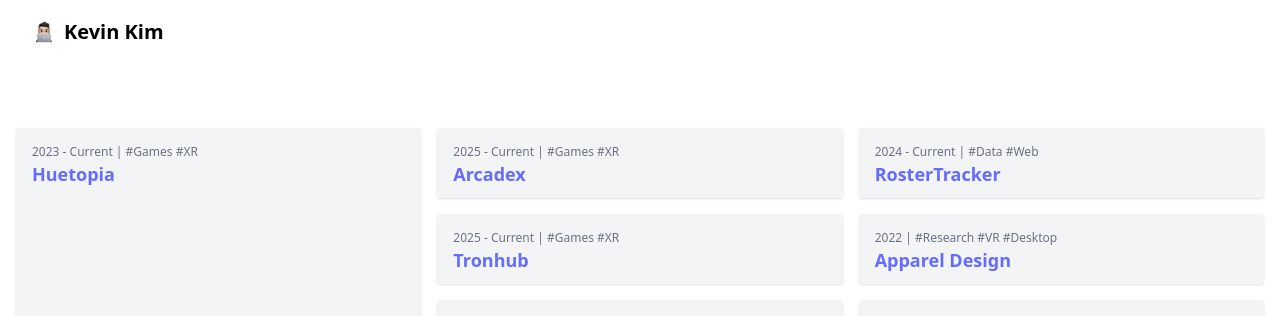
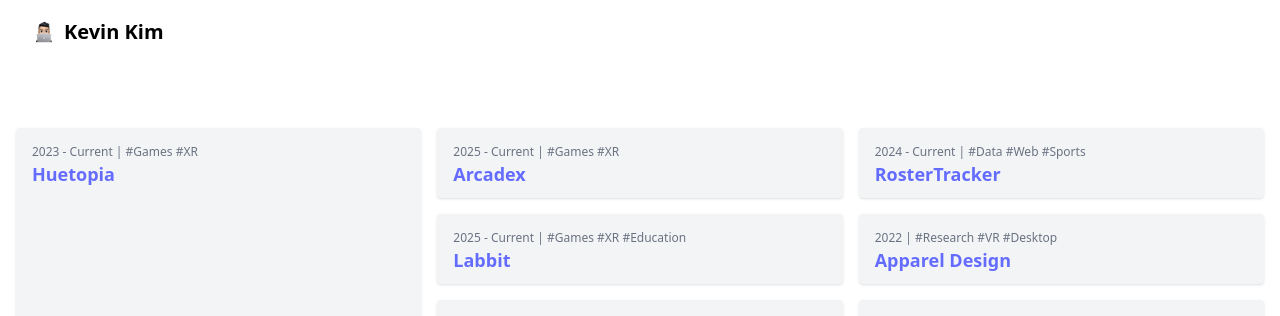
Before and after one commit to kevnkm/kevnkm.github.io, a React (Vite) app in the folder main/: page /#/ in a window 1280 px wide. Shown: the top 316 px of the page. Built offline with nearby package versions, Linux system fonts and the light colour scheme.

Commit message:
Update Home.tsx

```diff
--- a/main/src/pages/Home.tsx
+++ b/main/src/pages/Home.tsx
@@ -14,6 +14,8 @@ const tags = [
     "VR",
     "Desktop",
     "Data",
+    "Education",
+    "Sports"
 ];
 
 const projectItems: MasonryItem[] = [
@@ -42,8 +44,8 @@ const projectItems: MasonryItem[] = [
     },
     {
         id: 2,
-        title: "Tronhub",
-        tags: [tags[0], tags[1]],
+        title: "Labbit",
+        tags: [tags[0], tags[1], tags[9]],
         description: "Virtual robot companions that teach physics",
         link: "https://www.cubeloom.com/",
         start: "2025",
@@ -76,7 +78,7 @@ const projectItems: MasonryItem[] = [
     {
         id: 5,
         title: "RosterTracker",
-        tags: [tags[8], tags[3]],
+        tags: [tags[8], tags[3], tags[10]],
         description: "Track and analyze sports rosters",
         link: "https://kevinkmkim.github.io/RosterTracker/",
         start: "2024",
```
